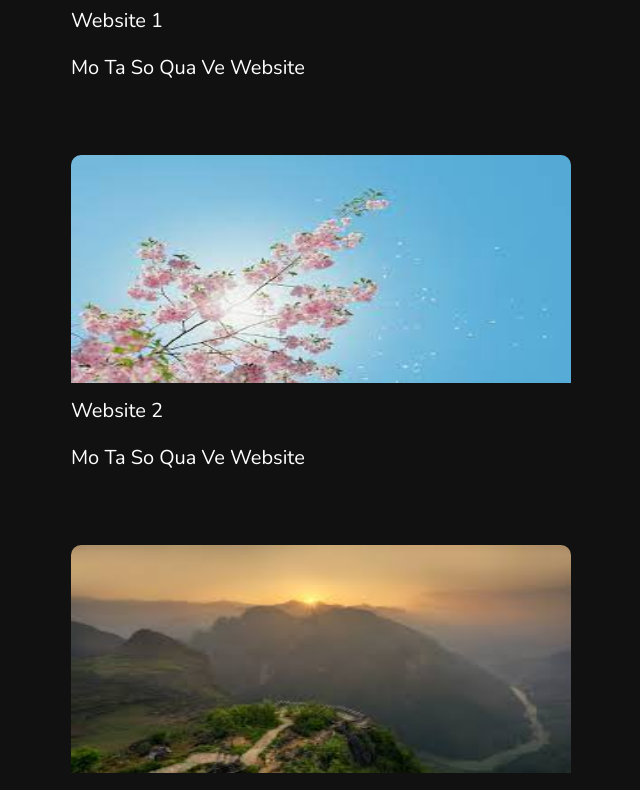
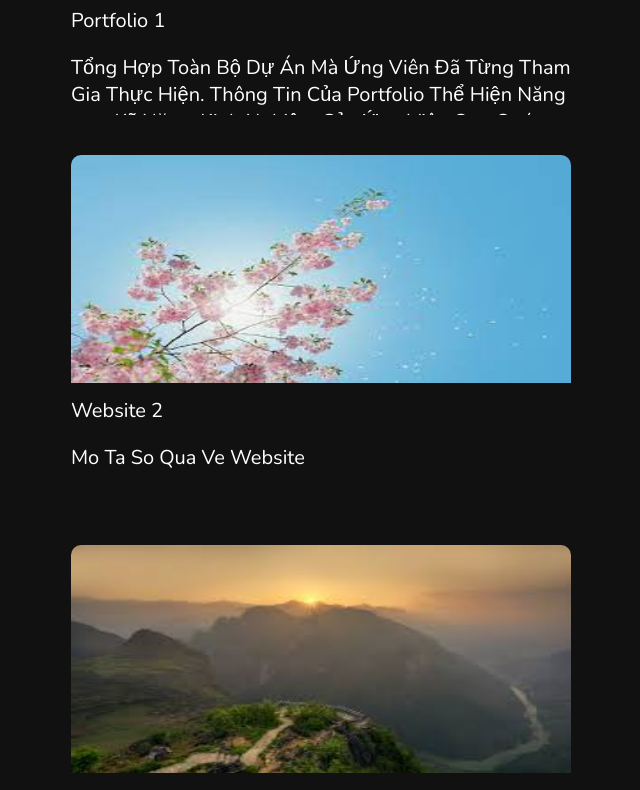
Before and after one commit to phamvu1802/respof, a plain HTML site: page index.html in a window 1280 px wide. Shown: the part 1960-2750 px from the top of the page, without its empty margins (494-1134 px from the left). Drawn offline with nearby package versions, Linux system fonts and the light colour scheme.

Commit message:
Update index.html

```diff
--- a/index.html
+++ b/index.html
@@ -96,9 +96,9 @@
         <h1 class="heading">my <span>portfolio</span></h1>
         <div class="box-container">
             <div class="box">
-                <a href="https://phamvu1802.github.io/respof/"><img  src="assets/images/1.jpg" alt=""></a>
-                <h3 >website 1</h3>
-                <p >Mo ta so qua ve website</p>
+                <a href="https://phamvu1802.github.io/respof/#home"><img  src="assets/images/1.jpg" alt=""></a>
+                <h3 >portfolio 1</h3>
+                <p >tổng hợp toàn bộ dự án mà ứng viên đã từng tham gia thực hiện. Thông tin của Portfolio thể hiện năng lực, kỹ năng, kinh nghiệm của ứng viên qua quá trình học tập, làm việc.</p>
 
             </div>
 
```
